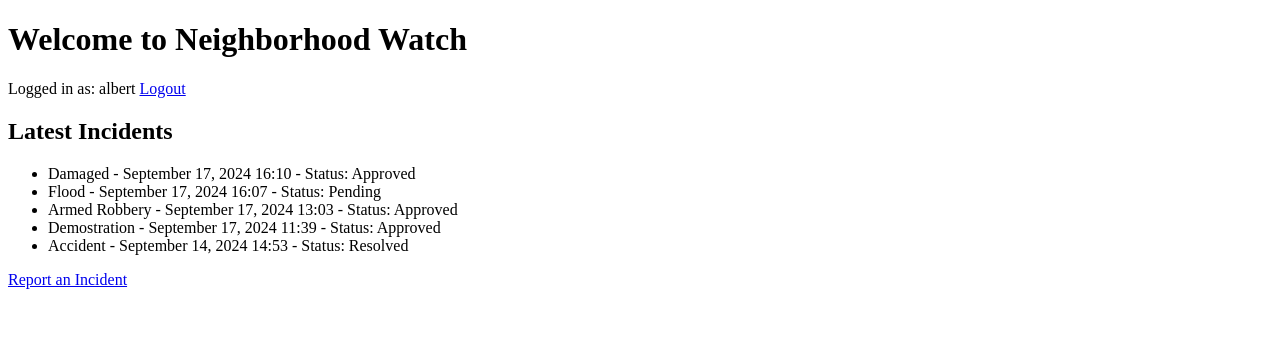
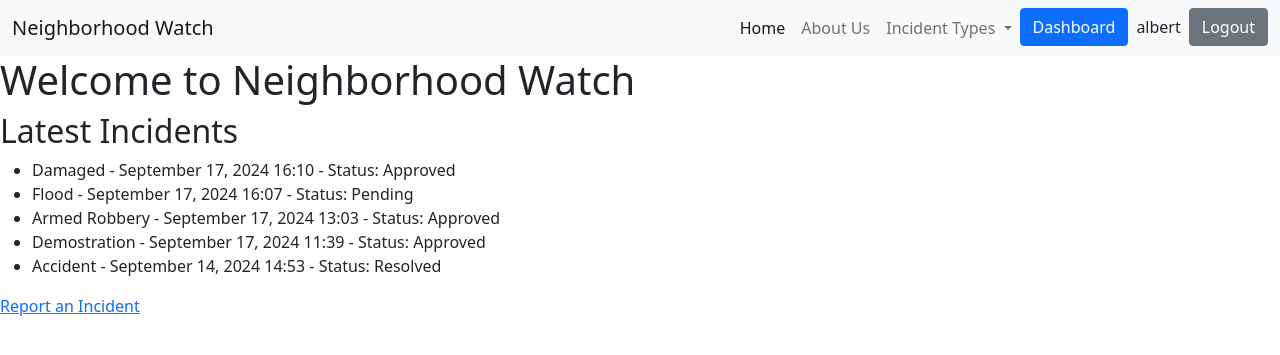
Before and after one commit to oRocket/COMMUNITY, a Django app: page / in a window 1280 px wide. Shown: the top 355 px of the page. Run offline with Django 5.2, Linux system fonts and the light colour scheme; a user stored in the database is signed in; data comes from the database, SQL or seed files in the repository; both versions use the stored data as it was after the commit.

Commit message:
Navigation bar

```diff
--- a/reports/templates/reports/home.html
+++ b/reports/templates/reports/home.html
@@ -4,16 +4,58 @@
     <meta charset="UTF-8">
     <meta name="viewport" content="width=device-width, initial-scale=1.0">
     <title>Neighborhood Watch</title>
+    <link rel="preconnect" href="https://fonts.googleapis.com">
+    <link rel="preconnect" href="https://fonts.gstatic.com" crossorigin>
+    <link href="https://fonts.googleapis.com/css2?family=Kanit:ital,wght@0,100;0,200;0,300;0,400;0,500;0,600;0,700;0,800;0,900;1,100;1,200;1,300;1,400;1,500;1,600;1,700;1,800;1,900&family=Oswald:wght@200..700&display=swap" rel="stylesheet">
+    <!-- Bootstrap CSS -->
+    <link href="https://cdn.jsdelivr.net/npm/bootstrap@5.1.3/dist/css/bootstrap.min.css" rel="stylesheet" integrity="sha384-1BmE4kWBq78iYhFldvKuhfTAU6auU8tT94WrHftjDbrCEXSU1oBoqyl2QvZ6jIW3" crossorigin="anonymous">
 </head>
 <body>
+    <div>
+        <nav class="navbar navbar-expand-lg navbar-light bg-light">
+            <div class="container-fluid">
+              <a class="navbar-brand" href="#">Neighborhood Watch</a>
+              <button class="navbar-toggler" type="button" data-bs-toggle="collapse" data-bs-target="#navbarSupportedContent" aria-controls="navbarSupportedContent" aria-expanded="false" aria-label="Toggle navigation">
+                <span class="navbar-toggler-icon"></span>
+              </button>
+              <div class="collapse navbar-collapse" id="navbarSupportedContent">
+                <ul class="navbar-nav ms-auto mb-2 mb-lg-0">
+                  <li class="nav-item">
+                    <a class="nav-link active" aria-current="page" href="#">Home</a>
+                  </li>
+                  <li class="nav-item">
+                    <a class="nav-link" href="#">About Us</a>
+                  </li>
+                  <li class="nav-item dropdown">
+                    <a class="nav-link dropdown-toggle" href="#" id="navbarDropdown" role="button" data-bs-toggle="dropdown" aria-expanded="false">
+                      Incident Types
+                    </a>
+                    <ul class="dropdown-menu" aria-labelledby="navbarDropdown">
+                      <li><a class="dropdown-item" href="#">Theft</a></li>
+                      <li><a class="dropdown-item" href="#">Vandalism</a></li>
+                      <li><hr class="dropdown-divider"></li>
+                      <li><a class="dropdown-item" href="#">Something else here</a></li>
+                    </ul>
+                  </li>
+                  <li class="nav-item">
+                    {% if is_authenticated %}
+                        <div class="d-flex align-items-center">
+                            <a href="{% url 'dashboard' %}" class="btn btn-primary me-2">Dashboard</a>
+                            <p class="mb-0 me-2" style="font-family: "Oswald", sans-serif, sans-serif; color: blue; font-weight: 1000;">{{ user.username }}</p>
+                            <a class="btn btn-secondary" href="{% url 'logout' %}">Logout</a>
+                        </div>
+                    {% else %}
+                        <a href="{% url 'login' %}" class="btn btn-primary me-2">Login</a>
+                        <a href="{% url 'register' %}" class="btn btn-secondary">Register</a>
+                    {% endif %}
+                  </li>
+                </ul>
+
+              </div>
+            </div>
+          </nav>
+    </div>
     <h1>Welcome to Neighborhood Watch</h1>
-
-    {% if is_authenticated %}
-        <p>Logged in as: {{ user.username }} <a href="{% url 'logout' %}">Logout</a></p>
-    {% else %}
-        <p><a href="{% url 'login' %}">Login</a> | <a href="{% url 'register' %}">Register</a></p>
-    {% endif %}
-
     <h2>Latest Incidents</h2>
     <ul>
     {% for incident in latest_incidents %}
@@ -26,5 +68,6 @@
     {% if is_authenticated %}
         <a href="{% url 'report_incident' %}">Report an Incident</a>
     {% endif %}
+    <script src="https://cdn.jsdelivr.net/npm/bootstrap@5.1.3/dist/js/bootstrap.bundle.min.js" integrity="sha384-ka7Sk0Gln4gmtz2MlQnikT1wXgYsOg+OMhuP+IlRH9sENBO0LRn5q+8nbTov4+1p" crossorigin="anonymous"></script>
 </body>
 </html>
```
Also changed, not shown: db.sqlite3.
